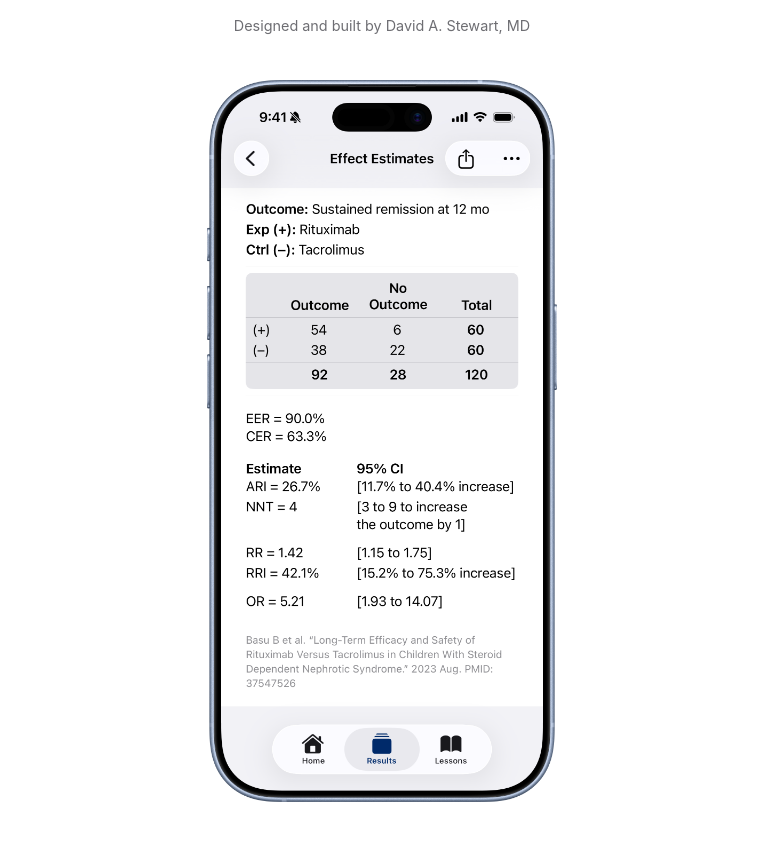
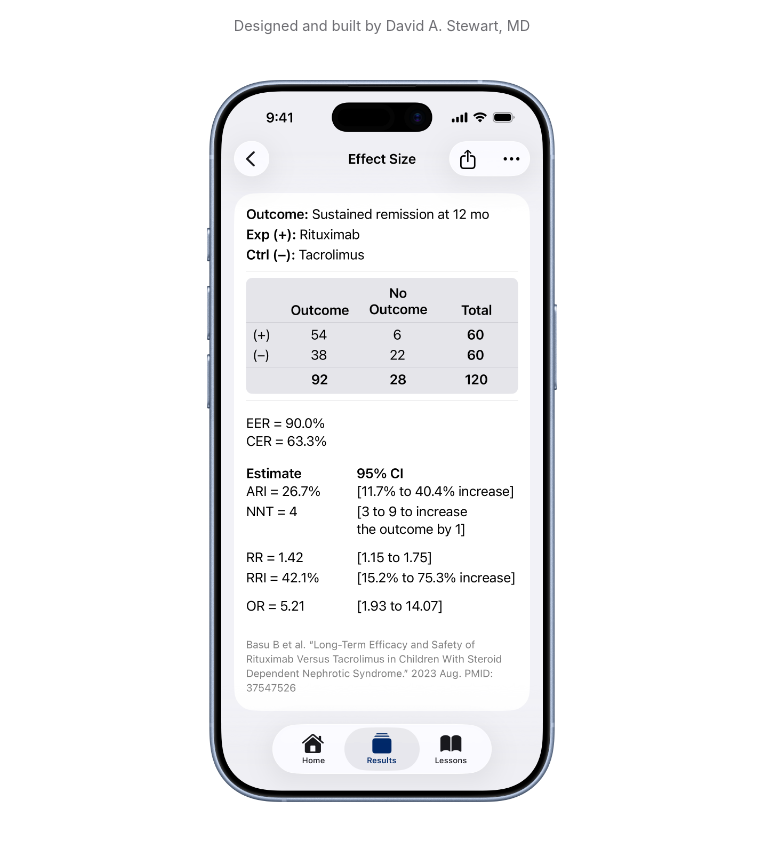
Before and after one commit to EBMCalculator/ebmcalculator.github.io, a Jekyll site: the page built from index.md, in a window 1280 px wide. Shown: the part 612-1475 px from the top of the page, without its empty margins (258-1021 px from the left). Built offline with Jekyll 4.4.1, drawn with Linux system fonts in a browser that asks for light colours.

Commit message:
Update home hero to v1.6.0 framed screenshot
- Replace separate screen + frame layers with a single self-contained
  pre-framed mockup (hero-iphone-17.png, 1350x2760)
- Simplify .device-mockup CSS: drop position/inset percentages,
  drop __screen and __frame modifier classes
- Remove the no-longer-needed iphone-17-frame.png and the older
  Hero - Effect Estimates.png screen-only image

Visual is the same; future screenshot updates are now a one-file swap
instead of touching markup or CSS.

```diff
--- a/assets/css/styles.css
+++ b/assets/css/styles.css
@@ -315,43 +315,23 @@
   margin: 8px 0 36px;
 }
 
-/* ---------- Home: Device mockup (CSS-overlaid frame) ----------
-   The iPhone 17 frame PNG is 1350x2760 with a transparent screen
-   area inset ~5.3% horizontally and ~2.5% vertically. The screen
-   image is positioned absolutely under the frame with matching
-   inset so the frame's transparent screen area reveals it cleanly.
+/* ---------- Home: Device mockup ----------
+   Self-contained PNG: the iPhone frame is baked in around the
+   screenshot, so we just scale and center the image as a single
+   block. To swap screenshots, generate a new framed mockup at
+   1350x2760 and replace /assets/images/hero-iphone-17.png.
 */
 
 .device-mockup {
-  position: relative;
+  display: block;
   width: 100%;
   max-width: 320px;
-  aspect-ratio: 1350 / 2760;
+  height: auto;
   margin: 0 auto;
 }
 
 @media (min-width: 768px) {
   .device-mockup { max-width: 360px; }
-}
-
-.device-mockup__screen {
-  position: absolute;
-  top: 2.5%;
-  left: 5.3%;
-  width: 89.4%;
-  height: 95%;
-  object-fit: cover;
-  border-radius: 12%/5.7%;
-  background: var(--bg);
-}
-
-.device-mockup__frame {
-  position: absolute;
-  inset: 0;
-  width: 100%;
-  height: 100%;
-  pointer-events: none;
-  user-select: none;
 }
 
 /* ---------- Home: Features ---------- */
--- a/index.md
+++ b/index.md
@@ -23,14 +23,10 @@
 
   <p class="hero-trust">Designed and built by David A. Stewart, MD</p>
 
-  <div class="device-mockup">
-    <img class="device-mockup__screen"
-         src="/assets/images/screenshots/Hero - Effect Estimates.png"
-         alt="EBM Calculator showing effect estimates with a 2&times;2 contingency table, NNT, RR, OR, and 95% confidence intervals, with the source study cited below">
-    <img class="device-mockup__frame"
-         src="/assets/images/iphone-17-frame.png"
-         alt="" aria-hidden="true">
-  </div>
+  <img class="device-mockup"
+       src="/assets/images/hero-iphone-17.png"
+       alt="EBM Calculator showing effect estimates with a 2&times;2 contingency table, NNT, RR, OR, and 95% confidence intervals, with the source study cited below">
+
 </section>
 
 <section class="features">
```
Also changed, not shown: assets/images/hero-iphone-17.png (added), assets/images/iphone-17-frame.png (deleted), assets/images/screenshots/Hero - Effect Estimates.png (deleted).
